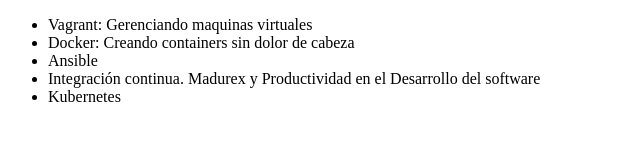
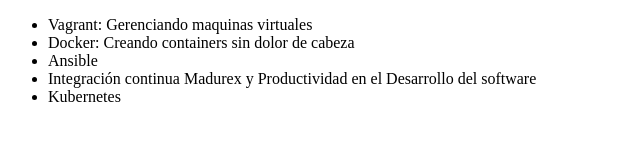
Before and after one commit to karinaGallardo/alura-git, a plain HTML site: page index.html in a window 1280 px wide. Shown: the full height of the page, 0-640 px from the left. Drawn offline with Linux system fonts and the light colour scheme.

Commit message:
quitando punto en integracion continua

```diff
--- a/index.html
+++ b/index.html
@@ -9,7 +9,7 @@
          <li> Vagrant: Gerenciando maquinas virtuales </li>
          <li> Docker: Creando containers sin dolor de cabeza</li>
          <li> Ansible </li>
-         <li> Integración  continua. Madurex y Productividad en el Desarrollo del software </li>
+         <li> Integración  continua Madurex y Productividad en el Desarrollo del software </li>
          <li>Kubernetes</li>
      </ul>
 </body>
```
